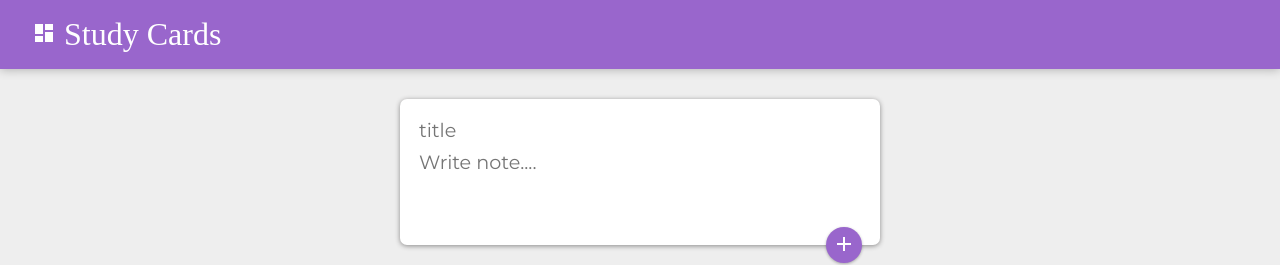
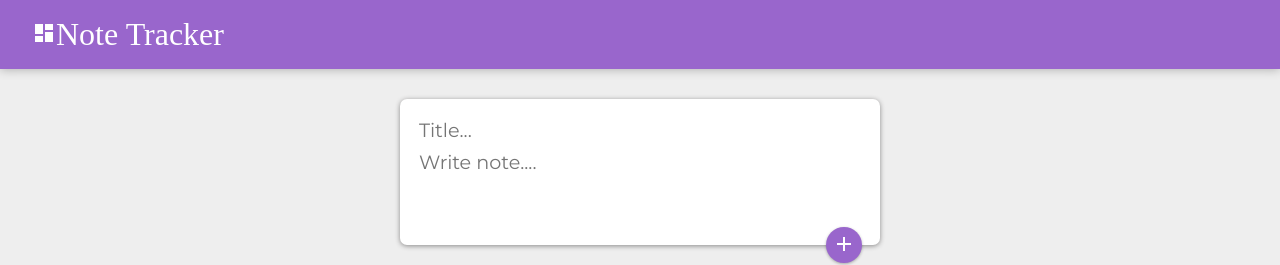
Before and after one commit to KhomotsoTibane/NoteTracker, a React (Create React App) app: page / in a window 1280 px wide. Shown: the top 265 px of the page. Built offline with nearby package versions, Linux system fonts and the light colour scheme; a web font is replaced by a local one.

Commit message:
header name change

```diff
--- a/package.json
+++ b/package.json
@@ -1,8 +1,8 @@
 {
-  "name": "studycardsapp",
+  "name": "notetracker",
   "version": "0.1.0",
   "private": false,
-  "homepage": "https://KhomotsoTibane.github.io/StudyCardsApp/",
+
   "dependencies": {
     "@emotion/react": "^11.9.0",
     "@emotion/styled": "^11.8.1",
--- a/src/components/CreateNewNote.jsx
+++ b/src/components/CreateNewNote.jsx
@@ -32,7 +32,7 @@ function CreateNewNote(props) {
   return (
     <div>
         <form className="create-note">
-            <input name="title" onChange={handleNoteInput} value={note.title}placeholder="title"/>
+            <input name="title" onChange={handleNoteInput} value={note.title}placeholder="Title..."/>
             <textarea name="content" onChange={handleNoteInput} value={note.content}placeholder="Write note...." rows="3"/>
             <button onClick={HandleSubmitNote}>
               <AddIcon />
--- a/src/components/Header.jsx
+++ b/src/components/Header.jsx
@@ -4,7 +4,7 @@ import DashboardIcon from '@mui/icons-material/Dashboard';
 function Header() {
   return (
     <header>
-      <h1> <DashboardIcon/> Study Cards</h1>
+      <h1> <DashboardIcon/>Note Tracker</h1>
     </header>
   );
 }
```
Also changed, not shown: 1 other file (tests, documents, lock files or other folders).
